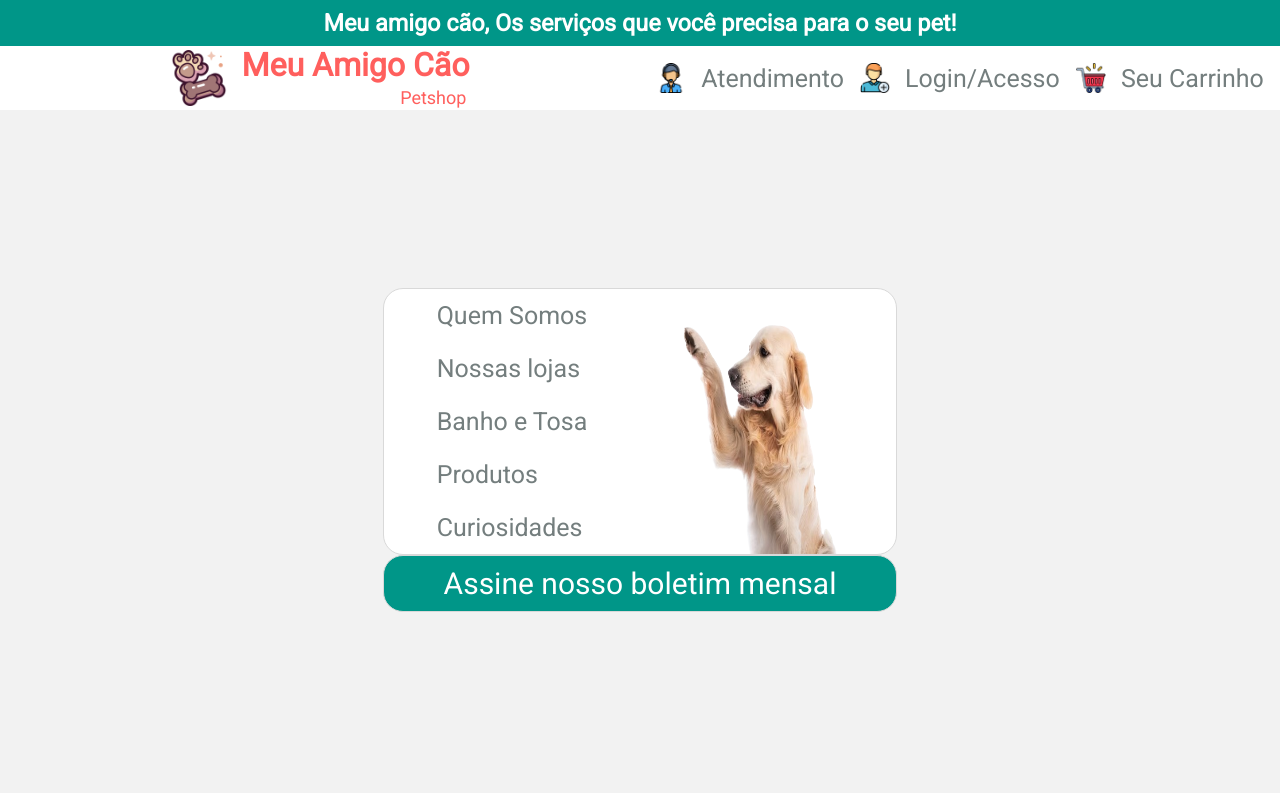
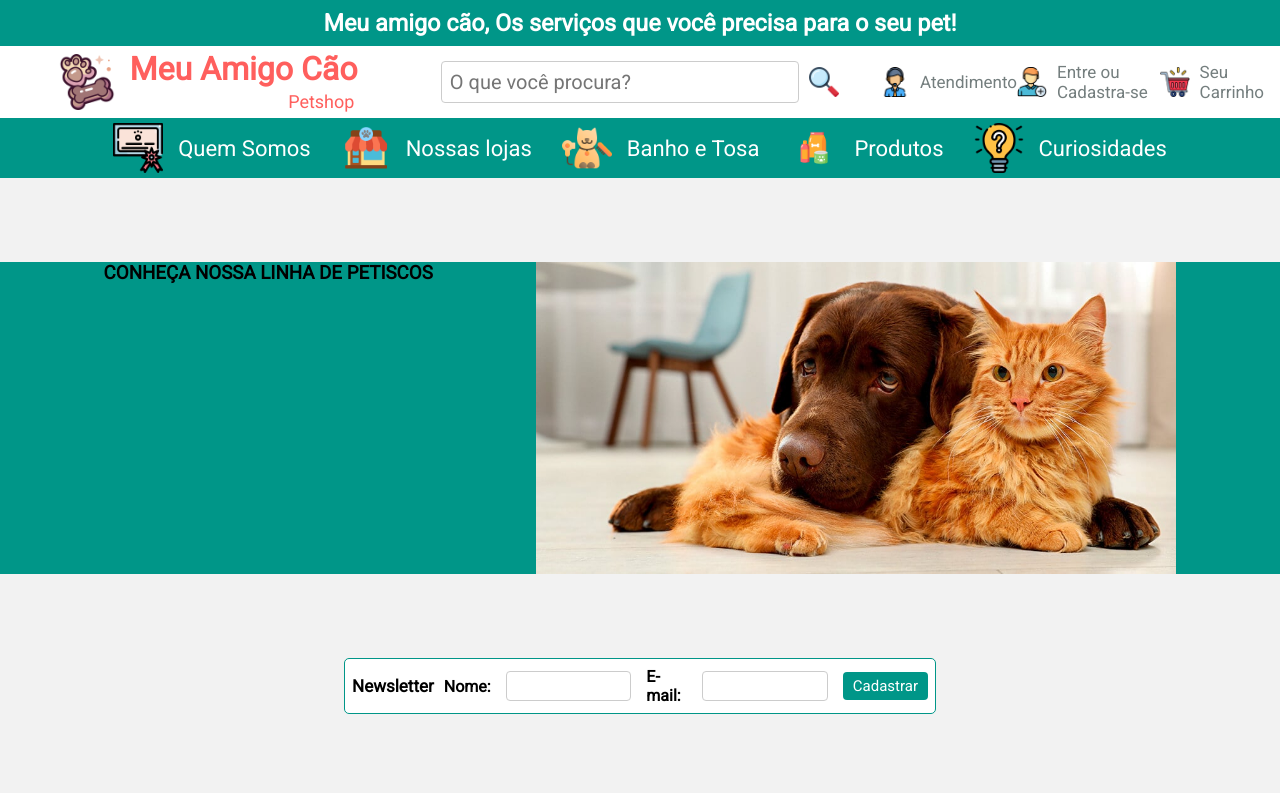
Before and after one commit to VinicMello/University-Project-Front-End, a plain HTML site: page index.html in a window 1280 px wide. Drawn offline with Linux system fonts and the light colour scheme.

Commit message:
starting new changes

```diff
--- a/css/main-style.css
+++ b/css/main-style.css
@@ -21,7 +21,7 @@ body {
     background-color: var(--cor-de-fundo);
 }
 
-.header_top {
+.header-top {
     display: flex;
     align-items: center;
     justify-content: center;
@@ -32,57 +32,104 @@ body {
     color: var(--cor-branca);
 }
 
-.header_main {
+.header-main {
     display: flex;
-    height: 8vh;
+    height: 9vh;
     background-color: var(--cor-branca);
+    justify-content: space-evenly;
 }
 
-.header_main_logo_section {
+.header-main-logo-section {
     display: flex;
     align-items: center;
     justify-content: center;
-    width: 50%;
+    width: 30%;
     gap: 15px;
 }
 
-.header_main_logo_section img {
+.header-main-logo-section img {
     height: 7vh;
 }
 
-.header_main_logo_section_title {
+.header-main-logo-section-title {
     display: flex;
     flex-direction: column;
     align-items: flex-end;
     color: var(--cor-fonte-destaque);
 }
 
-.header_main_logo_section_title p {
+.header-main-logo-section-title p {
     font-size: 18px;
     padding: 3px;
 }
 
-.header_main_options_section {
+.header-main-input-search {
+    display: flex;
+    width: 35%;
+    align-items: center;
+    justify-content: center;
+    gap: 10px;
+}
+
+.header-main-input-search input[type="text"] {
+    width: 80%;
+    padding: 8px;
+    box-sizing: border-box;
+    border: 1px solid #ccc;
+    border-radius: 4px;
+    font-size: 20px;
+}
+
+.header-main-input-search img {
+    width: 30px;
+}
+
+.header-main-options-section {
     display: flex;
     align-items: center;
     justify-content: space-evenly;
-    width: 50%;
+    width: 30%;
 }
 
-.header_main_options_section a {
+.header-main-options-section a {
     text-decoration: none;
     color: var(--cor-fonte-opcoes);
 }
 
-.header_main_options_section_info {
+.header-main-options-section-info {
+    display: flex;
+    align-items: center;
+    gap: 10px;
+    font-size: 17px;
+}
+
+.header-main-options-section-info img {
+    width: 30px;
+}
+
+.header-bottom {
+    display: flex;
+    height: 7.5vh;
+    align-items: center;
+    justify-content: center;
+    gap: 30px;
+    background-color: var(--cor-principal);
+}
+
+.header-bottom img {
+    width: 50px;
+}
+
+.nav-item {
     display: flex;
     align-items: center;
     gap: 15px;
-    font-size: 25px;
+    font-size: 22px;
 }
 
-.header_main_options_section_info img {
-    width: 30px;
+.nav-item a {
+    text-decoration: none;
+    color: var(--cor-branca);
 }
 
 .main-body {
@@ -90,62 +137,18 @@ body {
     justify-content: center;
     align-items: center;
     flex-direction: column;
-    height: 85vh;
+    height: 60vh;
 }
 
 .content-container {
+    background-color: var(--cor-principal);
+    width: 100%;
     display: flex;
-    width: 40%;
-    border: 1px solid var(--cor-borda);
-    border-radius: 20px;
-    justify-content: center;
-    background-color: var(--cor-branca);
+    justify-content: space-evenly;
 }
 
 .content-container img {
     width: 50%;
-}
-
-.content-container ul {
-    list-style-type: none;
-}
-
-.content-container ul a {
-    text-decoration: none;
-}
-
-.content-container li {
-    padding: 12px;
-}
-
-.content-container li a {
-    font-size: 25px;
-    color: var(--cor-fonte-opcoes);
-}
-
-.content-container-bottom {
-    display: flex;
-    justify-content: center;
-    width: 40%;
-    font-size: 30px;
-    padding: 10px 0px 10px 0px;
-    background-color: var(--cor-principal);
-    border: 1.5px solid var(--cor-borda);
-    border-radius: 20px;
-}
-
-.content-container-bottom a {
-    text-decoration: none;
-    color: var(--cor-branca);
-}
-
-.return-to-home {
-    width: 70%;
-    margin-top: 10px;
-    background-color: var(--cor-branca);
-    padding: 10px;
-    border-radius: 8px;
-    border: 1.5px solid var(--cor-borda);
 }
 
 .main-body-content {
@@ -162,3 +165,55 @@ body {
     border: 1.5px solid var(--cor-borda);
     border-radius: 8px;
 }
+
+.container-newsletter {
+    height: 7vh;
+    display: flex;
+    justify-content: center;
+    align-items: center;
+}
+
+.about-newsletter {
+    background-color: var(--cor-branca);
+    border: solid 1.5px var(--cor-principal);
+    border-radius: 5px;
+    display: flex;
+    flex-direction: row;
+    justify-content: center;
+    align-items: center;
+    gap: 10px;
+    height: 5vh;
+    width: 45%;
+    padding: 7px;
+}
+
+.about-newsletter h1 {
+    font-size: 17px;
+}
+
+.about-newsletter form {
+    display: flex;
+    gap: 15px;
+    align-items: center;
+    justify-content: space-evenly;
+}
+
+.about-newsletter input[type="text"],
+.about-newsletter input[type="email"] {
+    width: 30%;
+    padding: 5px;
+    box-sizing: border-box;
+    border: 1px solid #ccc;
+    border-radius: 4px;
+    font-size: 15px;
+}
+
+.about-newsletter input[type="submit"] {
+    background-color: var(--cor-principal);
+    color: white;
+    padding: 5px 10px;
+    font-size: 15px;
+    border: none;
+    border-radius: 4px;
+    cursor: pointer;
+}
--- a/index.html
+++ b/index.html
@@ -12,55 +12,95 @@
     <title>Meu amigo cão - Petshop</title>
 </head>
 
+<body>
     <header>
-    <div class="header_top">
+        <div class="header-top">
             <h3>Meu amigo cão, Os serviços que você precisa para o seu pet!</h3>
         </div>
 
-    <div class="header_main">
-        <div class="header_main_logo_section">
+        <div class="header-main">
+            <div class="header-main-logo-section">
                 <img src="imgs/header/meu_amigo_cao_oficial.png" alt="logo oficial meu amigo cão">
-            <div class="header_main_logo_section_title">
+                <div class="header-main-logo-section-title">
                     <h1>Meu Amigo Cão</h1>
                     <p>Petshop</p>
                 </div>
             </div>
-
-        <div class="header_main_options_section">
-            <div class="header_main_options_section_info">
+            <div class="header-main-input-search">
+                <input type="text" id="#" name="#" placeholder="O que você procura?">
+                <img src="imgs/main/search.png" alt="#">
+            </div>
+            <div class="header-main-options-section">
+                <div class="header-main-options-section-info">
                     <img src="imgs/header/atendimento.png" alt="imagem atendimento">
                     <a href="#">Atendimento</a>
                 </div>
-            <div class="header_main_options_section_info">
+                <div class="header-main-options-section-info">
                     <img src="imgs/header/usuario.png" alt="imagem usuario">
-                <a href="sign-in.html">Login/Acesso</a>
+                    <a href="sign-in.html">Entre ou Cadastra-se</a>
                 </div>
-            <div class="header_main_options_section_info">
+                <div class="header-main-options-section-info">
                     <img src="imgs/header/carrinho.png" alt="imagem carrinho">
                     <a href="#">Seu Carrinho</a>
                 </div>
             </div>
         </div>
+        <div class="header-bottom">
+            <div class="nav-item">
+                <img src="imgs/main/quem-somos.png" alt="#">
+                <a href="about-us.html">Quem Somos</a>
+            </div>
+            <div class="nav-item">
+                <img src="imgs/main/nossas-lojas.png.png" alt="#">
+                <a href="our-stores.html">Nossas lojas</a>
+            </div>
+            <div class="nav-item">
+                <img src="imgs/main/banho-tosa.png" alt="#">
+                <a href="wash-and-cut.html">Banho e Tosa</a>
+            </div>
+            <div class="nav-item">
+                <img src="imgs/main/produtos.png" alt="#">
+                <a href="sell-products.html">Produtos</a>
+            </div>
+            <div class="nav-item">
+                <img src="imgs/main/curiosidades.png" alt="#">
+                <a href="curiosity.html">Curiosidades</a>
+            </div>
+        </div>
     </header>
 
-<body>
+    <div class="main-body">
 
-    <div class="main-body">
         <div class="content-container">
-            <ul>
-                <li><a href="about-us.html">Quem Somos</a></li>
-                <li><a href="our-stores.html">Nossas lojas</a></li>
-                <li><a href="wash-and-cut.html">Banho e Tosa</a></li>
-                <li><a href="sell-products.html">Produtos</a></li>
-                <li><a href="curiosity.html">Curiosidades</a></li>
-            </ul>
-            <img src="imgs/main/labrador-apontando.png" alt="">
+
+            <div>
+                <h3>CONHEÇA NOSSA LINHA DE PETISCOS</h3>
             </div>
-        <div class="content-container-bottom">
-            <p><a href="boletim.html">Assine nosso boletim mensal</a></p>
+
+            <img src="imgs/main/cachorro-e-gato-com-fundo.jpg" alt="#">
+
+        </div>
+
+        <div>
+
+        </div>
+
+    </div>
+
+    <div class="container-newsletter">
+        <div class="about-newsletter">
+            <h1>Newsletter</h1>
+            <form>
+                <label for="nome"><strong>Nome:</strong></label>
+                <input type="text" id="nome" name="nome">
+
+                <label for="email"><strong>E-mail:</strong></label>
+                <input type="email" id="email" name="email">
+
+                <input type="submit" value="Cadastrar">
+            </form>
         </div>
     </div>
-
 </body>
 
 </html>
```
Also changed, not shown: imgs/main/banho-tosa.png (added), imgs/main/cachorro-e-gato-com-fundo.jpg (added), imgs/main/cachorro-e-gato.png (added), imgs/main/cachorro-petisco.png (added), imgs/main/curiosidades.png (added), imgs/main/nossas-lojas.png.png (added), imgs/main/petisco-gato.png (added), imgs/main/produtos.png (added), imgs/main/quem-somos.png (added), imgs/main/search.png (added), imgs/sign-in/cadeado.png. Lines whose indentation alone changed are shown as unchanged.
